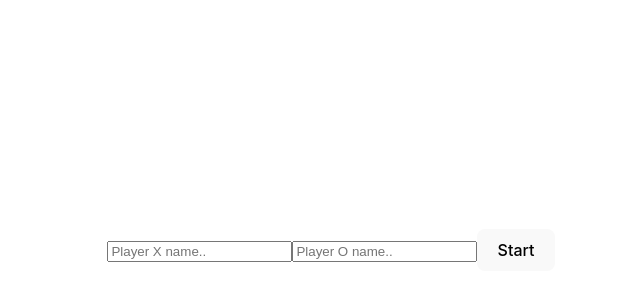
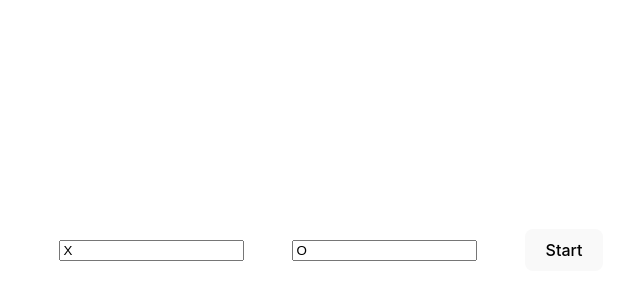
Before and after one commit to jennifer-mcallister/Tic-Tac-Toe, a Vue app: page / in a window 1280 px wide. Shown: the part 150-450 px from the top of the page, without its empty margins (309-949 px from the left). Built offline with nearby package versions, Linux system fonts and the light colour scheme; the HTML template or start-up script is replaced by a standard one.

Commit message:
(feat): add new game, draw and form feature

```diff
--- a/src/App.vue
+++ b/src/App.vue
@@ -14,11 +14,15 @@ const startGame = (playerX: string, playerO: string) => {
    playerNameO.value = playerO;
 }
 
+const restart = () => {
+  show.value = true;
+}
+
 </script>
 
 <template>
   <PlayerCreater v-if="show" @start-game="startGame"></PlayerCreater>
-  <PlayGame v-else :playerX="playerNameX.value" :playerO="playerNameO.value" ></PlayGame>
+  <PlayGame v-else :playerX="playerNameX.value" :playerO="playerNameO.value" @start-new-game="restart"></PlayGame>
 </template>
 
 <style scoped>
--- a/src/components/PlayGame.vue
+++ b/src/components/PlayGame.vue
@@ -13,9 +13,10 @@ interface IPlayGameProps {
     playerO: "";
 }
 
+const draw = ref(false);
 const props = defineProps<IPlayGameProps>();
 
-let resetTicTacToe = ref<ResetTicTacToe>({reset: false})
+let resetTicTacToe = ref<ResetTicTacToe>({reset: false});
 let showResults = ref(false);
 
 
@@ -82,6 +83,7 @@ const checkResult = (player: Player) => {
 
 const checkIfAllBoxesAreMarked = () => {
     if( markedBoxes.value.length === 9) {
+        draw.value = true;
         showResult ();
     }
 }
@@ -96,16 +98,28 @@ const newRound = () => {
     }
     markedBoxes.value = [];
     showResults.value = false;
+    draw.value = false;
     resetTicTacToe.value.reset = true;
     resetTicTacToe.value.reset = false;
 
 }
 
+const saveInLocalStorage = () => {
+    localStorage.setItem("players", JSON.stringify(players));
+    localStorage.setItem("markedBoxes", JSON.stringify(markedBoxes));
+}
 
 
+defineEmits(["startNewGame"]);
 </script>
 <template>
-    <ShowResult :winningPlayer="winningPlayer" v-show="showResults" @click="newRound"></ShowResult>
+    <ShowResult :winningPlayer="winningPlayer" :draw="draw" v-show="showResults" @click="newRound"></ShowResult>
     <Players class="player" :player="player" v-for="player in players" :class="player.playing ? '' : 'hide'"></Players>
     <TicTacToe :reset="resetTicTacToe" @place-marker="placeMarker" />
+    <button type="button" @click="() => $emit('startNewGame')" >Start New Game</button>
 </template>
+<style scoped>
+button {
+    margin: 2rem;
+}
+</style>
--- a/src/components/PlayerCreater.vue
+++ b/src/components/PlayerCreater.vue
@@ -1,24 +1,22 @@
 <script setup lang="ts">
 import { ref } from 'vue';
 
-let playerX = ref("");
-let playerO = ref("");
+let playerX = ref("X");
+let playerO = ref("O");
 
-const emit = defineEmits(["startGame"])
+const emit = defineEmits(["startGame"]);
 const startGame = () => {
-    emit("startGame", playerX, playerO)
-}
+    emit("startGame", playerX, playerO);
+};
 
 
 </script>
 <template>
-    <div class="container">
-        <form @submit.prevent="startGame">
-            <input type="text" v-model="playerX" name="playerX" placeholder="Player X name.." required>
-            <input type="text" v-model="playerO" name="playerO" placeholder="Player O name.." required>
-            <button type="submit">Start</button>
-        </form>
-    </div>
+    <form @submit.prevent="startGame" class="container">
+        <input type="text" v-model="playerX" name="playerX" placeholder="Player X name.." required>
+        <input type="text" v-model="playerO" name="playerO" placeholder="Player O name.." required>
+        <button type="submit">Start</button>
+    </form>
 </template>
 <style scoped>
 .container {
--- a/src/components/ShowResult.vue
+++ b/src/components/ShowResult.vue
@@ -4,14 +4,16 @@ import { Player } from '../models/Player';
 
 interface IShowResultProps {
     winningPlayer: Player
+    draw: boolean
 }
 
-defineProps<IShowResultProps>();
+
+const props = defineProps<IShowResultProps>();
 </script>
 
 <template>
-    <div class="container"> {{ winningPlayer.name }} Won!</div>
-    <!-- <div class="container"> You both lose.. </div> -->
+    <div class="container" v-if="!props.draw"> {{ winningPlayer.name }} Won!</div>
+    <div class="container" v-else> You both lose.. </div>
 </template>
 
 <style scoped>
@@ -21,7 +23,7 @@ defineProps<IShowResultProps>();
         justify-content: center;
         align-items: center;
 
-        height: 20rem;
+        height: 50vw;
         width: 30rem;
         margin: 0;
         padding: 0;
--- a/src/components/TicTacToe.vue
+++ b/src/components/TicTacToe.vue
@@ -1,5 +1,5 @@
 <script setup lang="ts">
-import { computed, ref, watch } from "vue";
+import { ref, watch } from "vue";
 import { TicTacToeBox } from "../models/TicTacToeBox";
 import { ResetTicTacToe } from "../models/ResetTicTacToe";
 
```
